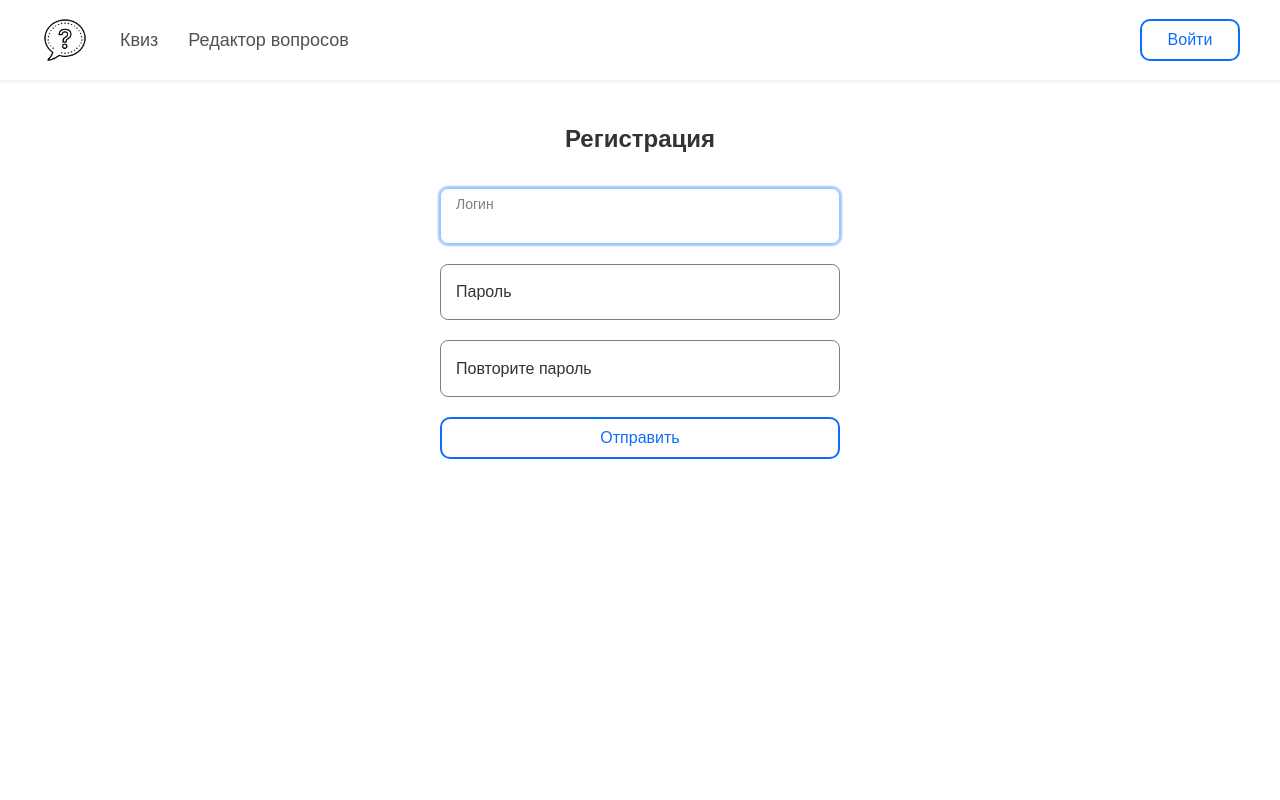
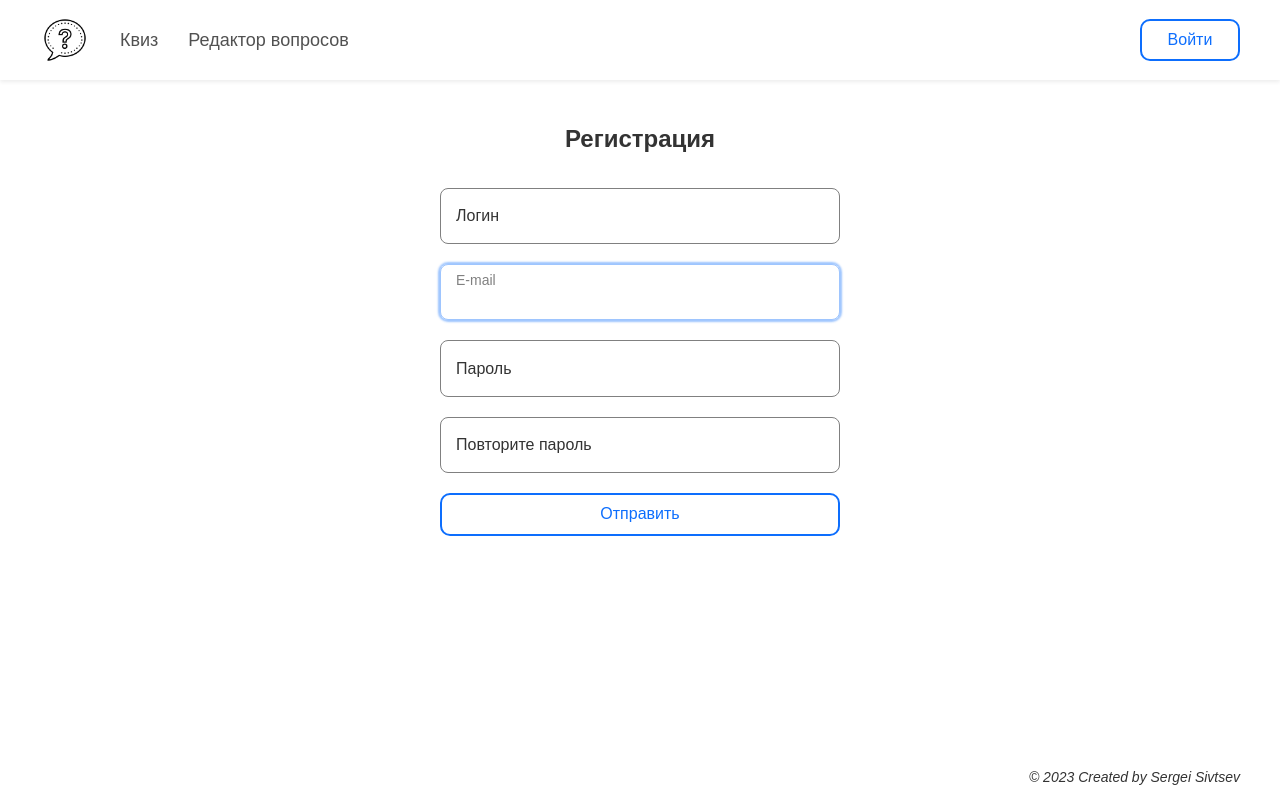
Before and after one commit to sergykt/quiz-template, a React (Create React App) app: page /signup in a window 1280 px wide. Built offline with nearby package versions, Linux system fonts and the light colour scheme.

Commit message:
added send results

```diff
--- a/src/App.jsx
+++ b/src/App.jsx
@@ -16,6 +16,7 @@ import PageNotFound from './pages/PageNotFound';
 import LoginPage from './pages/LoginPage';
 import SignUpPage from './pages/SignUpPage';
 import ProfilePage from './pages/ProfilePage';
+import Footer from './components/Footer';
 
 import { useBurger } from './contexts/BurgerMenuContext';
 
@@ -39,6 +40,7 @@ const App = () => {
             <Route path="/profile" element={<ProfilePage />} />
           </Routes>
         </main>
+        <Footer />
       </BrowserRouter>
       <ToastContainer />
     </div>
--- a/src/api/axiosInstance.js
+++ b/src/api/axiosInstance.js
@@ -6,7 +6,7 @@ const refreshPath = () => [apiPath, 'users', 'refresh'].join('/');
 const axiosInstance = axios.create({
   withCredentials: true,
   baseURL: apiPath,
-  timeout: 5000,
+  timeout: 20000,
 });
 
 axiosInstance.interceptors.request.use((config) => {
--- a/src/api/services/userService.js
+++ b/src/api/services/userService.js
@@ -5,6 +5,7 @@ const usersPath = () => 'users';
 const loginPath = () => [apiPath, 'users', 'login'].join('/');
 const logOutPath = () => ['users', 'logout'].join('/');
 const resultsPath = () => ['users', 'results'].join('/');
+const sendResultsPath = () => ['users', 'sendresults'].join('/');
 
 class UserService {
   async create(values) {
@@ -34,6 +35,10 @@ class UserService {
   async addResults(points) {
     await axiosInstance.post(resultsPath(), { points });
   }
+
+  async sendResults() {
+    await axiosInstance.post(sendResultsPath());
+  }
 }
 
 const userService = new UserService();
--- /dev/null
+++ b/src/components/Footer.jsx
@@ -0,0 +1,9 @@
+const Footer = () => (
+  <footer className="footer">
+    <div className="container">
+      <p className="footer__copyright">© 2023 Created by Sergei Sivtsev</p>
+    </div>
+  </footer>
+);
+
+export default Footer;
--- a/src/components/Stats.jsx
+++ b/src/components/Stats.jsx
@@ -1,17 +1,28 @@
+import Button from "./Button";
+
 const formatDate = (date) => {
   const day = String(date.getDate()).padStart(2, '0');
   const month = String(date.getMonth() + 1).padStart(2, '0');
-  const year = date.getFullYear();
+  const year = String(date.getFullYear()).slice(-2);
 
   return `${day}.${month}.${year}`;
-}
+};
 
-const Stats = ({ results }) => {
+const Stats = ({ results, isCompleted }) => {
   const maxPoints = 20;
   const totalPoints = results.reduce((acc, item) => (acc + item.points), 0);
 
+  if (!isCompleted) {
+    return null;
+  }
+
   if (results.length === 0) {
-    return null;
+    return (
+      <>
+        <p className="profile__warn">Пройдите тест, так как статистика пока недоступна</p>
+        <a href="/quiz"><Button>Начать квиз</Button></a>
+      </>
+    );
   }
 
   return (
--- a/src/index.css
+++ b/src/index.css
@@ -40,6 +40,26 @@ p {
   max-width: 1200px;
   margin: 0 auto;
   padding: var(--gutter);
+}
+
+.button {
+  font-size: 16px;
+  font-weight: 400;
+  min-width: 100px;
+  padding: 10px 15px;
+  border-radius: 10px;
+  border: 2px solid var(--blue);
+  background-color: transparent;
+  color: var(--blue);
+  -webkit-transition: all 0.2s ease-in;
+  -o-transition: all 0.2s ease-in;
+  transition: all 0.2s ease-in;
+  text-align: center;
+}
+
+.button:hover {
+  background-color: var(--blue);
+  color: white;
 }
 
 .header {
@@ -163,8 +183,8 @@ p {
 }
 
 .starter__list {
-  padding: 0 0 0 30px;
-  margin: 0;
+  padding: 0 0 0px 30px;
+  margin: 0 0 30px 0;
 }
 
 .starter__list>li {
@@ -292,7 +312,6 @@ p {
 
 .editor__container {
   padding-top: 45px;
-  padding-bottom: 45px;
 }
 
 .form {
@@ -482,24 +501,8 @@ p {
   align-self: flex-start;
 }
 
-.button {
-  font-size: 16px;
-  font-weight: 400;
-  min-width: 100px;
-  padding: 10px 15px;
-  border-radius: 10px;
-  border: 2px solid var(--blue);
-  background-color: transparent;
-  color: var(--blue);
-  -webkit-transition: all 0.2s ease-in;
-  -o-transition: all 0.2s ease-in;
-  transition: all 0.2s ease-in;
-  text-align: center;
-}
-
-.button:hover {
-  background-color: var(--blue);
-  color: white;
+.quiz__restart-button {
+  margin-top: 20px;
 }
 
 .questions-list {
@@ -610,8 +613,13 @@ p {
   font-size: 20px;
 }
 
+.profile__warn {
+  font-size: 16px;
+  margin-bottom: 30px;
+}
+
 .table {
-  margin: 0 auto;
+  margin: 0 auto 30px auto;
   font-size: 16px;
   font-weight: 400;
   line-height: 2;
@@ -637,3 +645,21 @@ p {
 .table tr {
   border-bottom: 1px solid var(--light-grey);
 }
+
+.table td {
+  white-space: nowrap;
+}
+
+.footer__copyright {
+  margin-top: 30px;
+  font-size: 14px;
+  font-weight: 400;
+  font-style: italic;
+  text-align: right;
+}
+
+@media (max-width: 576px) {
+  .footer__copyright {
+    text-align: center;
+  }
+}
--- a/src/pages/ProfilePage.jsx
+++ b/src/pages/ProfilePage.jsx
@@ -5,9 +5,24 @@ import userService from "../api/services/userService";
 import { toast } from "react-toastify";
 
 import Stats from "../components/Stats";
+import Button from "../components/Button";
+
+const sendResults = async () => {
+  try {
+    await userService.sendResults();
+    toast.success('Результаты отправлены на почту');
+  } catch (err) {
+    if (err.response?.status === 500) {
+      toast.error('Внутренняя ошибка сервера');
+    } else {
+      toast.error('Что-то пошло не так, проверьте соединение');
+    }
+  }
+};
 
 const ProfilePage = () => {
   const [results, setResults] = useState([]);
+  const [isCompleted, setCompleted] = useState(false);
   const auth = useAuth();
   const username = auth.username;
   const navigate = useNavigate();
@@ -18,6 +33,7 @@ const ProfilePage = () => {
         console.log('fetch');
         const response = await userService.getResults();
         setResults(response.data);
+        setCompleted(true);
       } catch (err) {
         if (err.response?.status === 401) {
           navigate('/');
@@ -40,7 +56,8 @@ const ProfilePage = () => {
           <h2 className="title profile__title">Пользователь {username}</h2>
           <div className="profile__stats">
             <h3 className="profile__subtitle">Ваша статистика</h3>
-            <Stats results={results} />
+            <Stats results={results} isCompleted={isCompleted} />
+            {isCompleted && <Button onClick={() => sendResults()}>Отправить на почту</Button>}
           </div>
         </div>
       </div>
--- a/src/pages/Quiz.jsx
+++ b/src/pages/Quiz.jsx
@@ -2,6 +2,7 @@ import { useState, useEffect } from "react";
 import { toast } from 'react-toastify';
 import questionService from "../api/services/questionService";
 import userService from "../api/services/userService";
+import Button from "../components/Button";
 
 const finalResults = {
   bad: 'Неудовлетворительно',
@@ -98,6 +99,7 @@ const Quiz = () => {
           <p className="quiz__result">Правильных ответов: {correctAnswersCount}</p>
           <p className="quiz__result">Результат: {finalResult}</p>
           {renderRecommendations(wrongAnswers)}
+          <a href="/quiz"><Button className="quiz__restart-button">Начать заново</Button></a>
         </div>
       </div>
     );
--- a/src/pages/SignUpPage.jsx
+++ b/src/pages/SignUpPage.jsx
@@ -10,6 +10,7 @@ import userService from '../api/services/userService';
 
 const validationSchema = Yup.object({
   username: Yup.string().trim().required('Это поле обязательно').min(4, 'От 4 до 20 символов').max(20),
+  email: Yup.string().trim().required('Это поле обязательно').email('Невалидный email'),
   password: Yup.string().trim().required('Это поле обязательно').min(5, 'От 5 до 20 символов').max(20),
   confirmPassword: Yup.string().trim().required('Это поле обязательно').oneOf([Yup.ref('password')], 'Пароли должны совпадать'),
 });
@@ -26,6 +27,7 @@ const SignUpPage = () => {
   const formik = useFormik({
     initialValues: {
       username: '',
+      email: '',
       password: '',
       confirmPassword: '',
     },
@@ -38,7 +40,7 @@ const SignUpPage = () => {
         toast.success('Регистрация успешна');
       } catch (err) {
         if (err.response?.status === 409) {
-          toast.error('Данное имя пользователя уже занято');
+          toast.error('Имя пользователя или E-mail уже заняты');
         } else if (err.response?.status === 500) {
           toast.error('Не удалось зарегистрироваться');
         } else {
@@ -74,6 +76,27 @@ const SignUpPage = () => {
             {formik.touched.username && formik.errors.username && (
               <p className="invalid-tooltip">{formik.errors.username}</p>
             )}
+
+            <div className="form__control form__control_floating">
+              <input
+                ref={inputEl}
+                className="form__input"
+                name="email"
+                id="email"
+                type="email"
+                placeholder="email"
+                onChange={formik.handleChange}
+                onBlur={formik.handleBlur}
+                value={formik.values.email}
+                disabled={formik.isSubmitting}
+                required
+              />
+              <label htmlFor="email" className="form__label">E-mail</label>
+            </div>
+            {formik.touched.email && formik.errors.email && (
+              <p className="invalid-tooltip">{formik.errors.email}</p>
+            )}
+
             <div className="form__control form__control_floating">
               <input
                 className="form__input"
--- a/src/pages/Starter.jsx
+++ b/src/pages/Starter.jsx
@@ -1,3 +1,5 @@
+import Button from "../components/Button";
+
 const Starter = () => (
   <div className="starter">
     <div className="container">
@@ -11,6 +13,7 @@ const Starter = () => (
         <li>После того, как вы ответите на все вопросы, вы узнаете свой результат и получите рекомендацию о вашем уровне знаний.</li>
         <li>Не стесняйтесь приступить к тесту и попробовать свои силы. Удачи!</li>
       </ul>
+      <a href="/quiz"><Button>Начать квиз</Button></a>
     </div>
   </div>
 );
```
